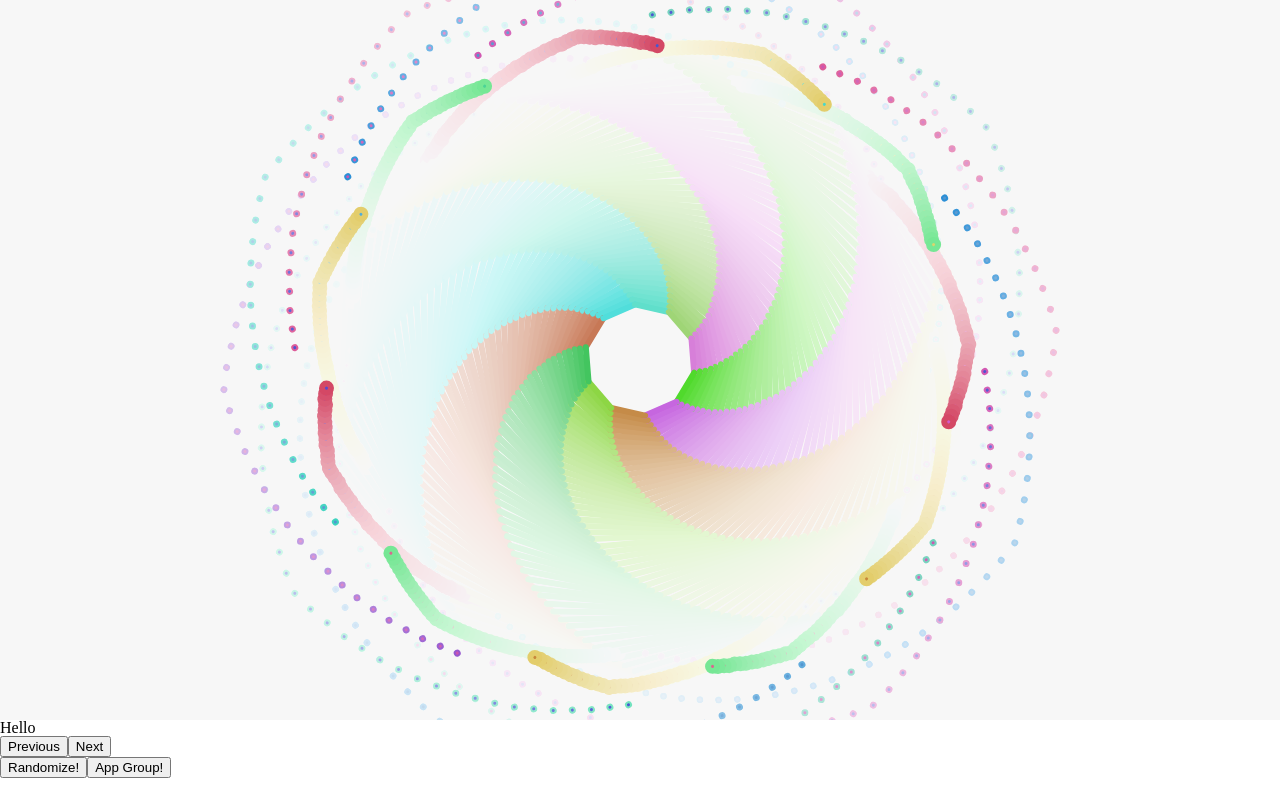
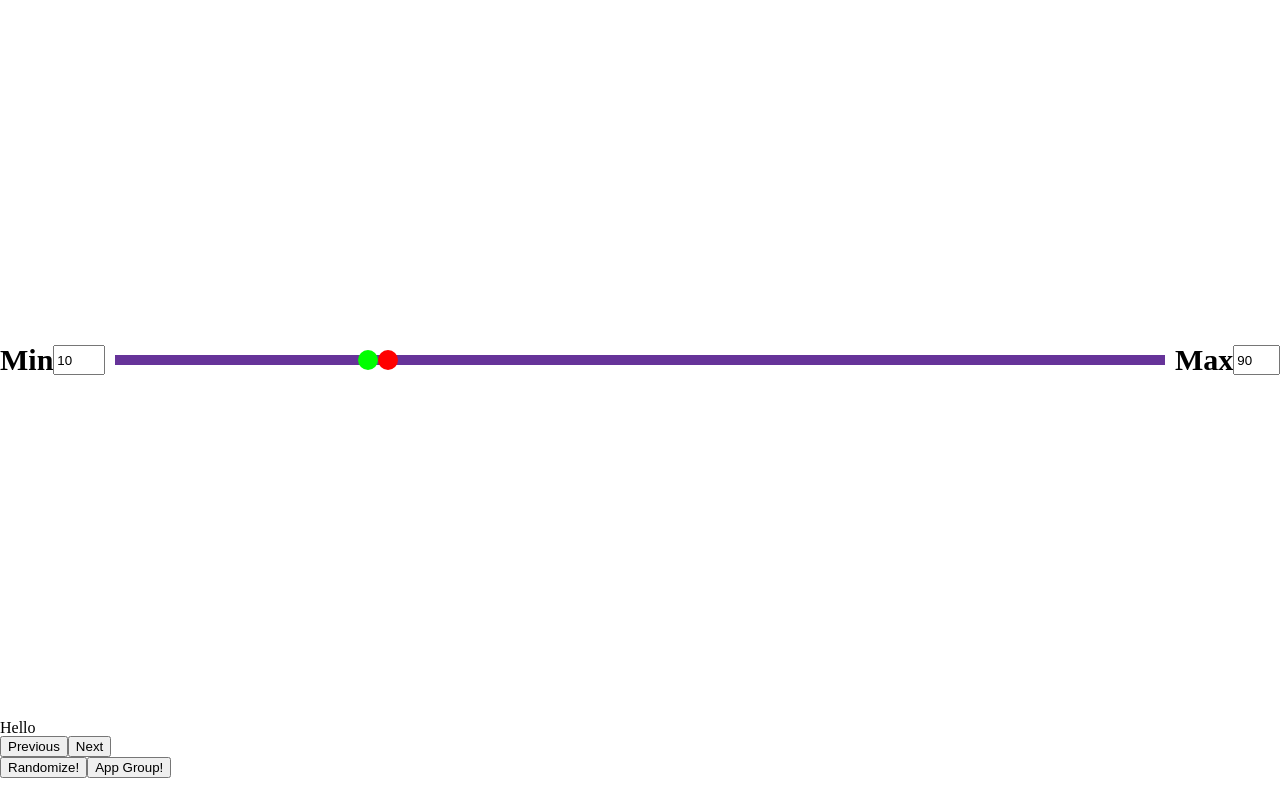
Before and after one commit to LiamMyles/polygon-art, a React (Create React App) app: page / in a window 1280 px wide. Built offline with nearby package versions, Linux system fonts and the light colour scheme.

Commit message:
starting off point

```diff
--- a/src/components/App.tsx
+++ b/src/components/App.tsx
@@ -12,7 +12,7 @@ import Screens from "components/Screens"
 import { MainCanvas } from "components/MainCanvas"
 import { GroupsDisplay } from "components/GroupsDisplay"
 import { PolygonDisplay } from "components/PolygonDisplay"
-import { ToggleSwitch } from "components/ToggleSwitch"
+import { MultiSlider } from "components/MultiSlider"
 
 const Main = styled.main`
   display: grid;
@@ -35,6 +35,16 @@ const App: React.FC = () => {
   return (
     <Main>
       <Screens currentScreen={navigationState.currentScreen}>
+        <CenterDiv>
+          <MultiSlider
+            id="testing-component"
+            label="Testing Component"
+            min={0}
+            max={100}
+            startingMin={10}
+            startingMax={90}
+          />
+        </CenterDiv>
         <MainCanvas />
         <GroupsDisplay />
         <PolygonDisplay />
--- /dev/null
+++ b/src/components/MultiSlider.tsx
@@ -0,0 +1,119 @@
+import React from "react"
+import styled from "styled-components"
+
+const VisuallyHidden = styled.span`
+  clip: rect(0 0 0 0);
+  clip-path: inset(50%);
+  height: 1px;
+  overflow: hidden;
+  position: absolute;
+  white-space: nowrap;
+  width: 1px;
+`
+
+const SliderWrappingDiv = styled.div`
+  display: grid;
+  grid-template-columns: 1fr 10fr 1fr;
+  grid-gap: 10px;
+`
+const SliderValueLabel = styled.label`
+  display: flex;
+  font-size: 30px;
+  font-weight: bold;
+`
+const SliderValueInput = styled.input`
+  width: 100%;
+`
+const SliderRailDiv = styled.div`
+  display: flex;
+  align-items: center;
+  height: 10px;
+  width: 100%;
+  background-color: rebeccapurple;
+  align-self: center;
+  position: relative;
+`
+const SliderRailThumbDiv = styled.div`
+  position: absolute;
+  width: 20px;
+  height: 20px;
+  border-radius: 50px;
+  background-color: chartreuse;
+`
+const SliderRailThumbDivLeft = styled(SliderRailThumbDiv)`
+  background-color: lime;
+  left: calc(25% - 20px);
+`
+const SliderRailThumbDivRight = styled(SliderRailThumbDiv)`
+  background-color: red;
+  right: calc(75% - 20px);
+`
+
+interface MultiSliderProps {
+  label: string
+  id: string
+  startingMin: number
+  startingMax: number
+  min: number
+  max: number
+}
+
+export const MultiSlider: React.FC<MultiSliderProps> = ({
+  label,
+  id,
+  startingMax,
+  startingMin,
+  min,
+  max,
+}) => {
+  return (
+    <SliderWrappingDiv>
+      <SliderValueLabel htmlFor={`${id}-min-input`}>
+        <span>
+          Min <VisuallyHidden>{label}</VisuallyHidden>
+        </span>
+        <SliderValueInput
+          id={`${id}-min-input`}
+          defaultValue={startingMin}
+          type="number"
+          max={max - 1}
+          min={min}
+        />
+      </SliderValueLabel>
+      <SliderRailDiv>
+        <SliderRailThumbDivLeft
+          id="minPriceHotel"
+          role="slider"
+          tabIndex={0}
+          aria-valuemin={min}
+          aria-valuenow={startingMin}
+          aria-valuetext={`${startingMin}`}
+          aria-valuemax={max - 1}
+          aria-label={`${label} Minimum`}
+        />
+        <SliderRailThumbDivRight
+          id="maxPriceHotel"
+          role="slider"
+          tabIndex={0}
+          aria-valuemin={min + 1}
+          aria-valuenow={startingMax}
+          aria-valuetext={`${startingMax}`}
+          aria-valuemax={max}
+          aria-label={`${label} Maximum`}
+        />
+      </SliderRailDiv>
+      <SliderValueLabel htmlFor={`${id}-max-input`}>
+        <span>
+          Max <VisuallyHidden>{label}</VisuallyHidden>
+        </span>
+        <SliderValueInput
+          id={`${id}-max-input`}
+          defaultValue={startingMax}
+          type="number"
+          max={max}
+          min={min + 1}
+        />
+      </SliderValueLabel>
+    </SliderWrappingDiv>
+  )
+}
```
Also changed, not shown: 1 other file (tests, documents, lock files or other folders).
